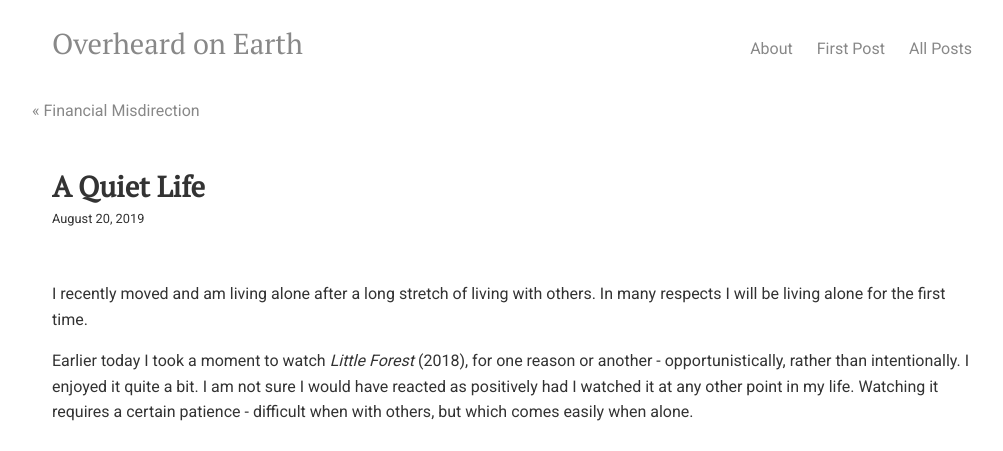
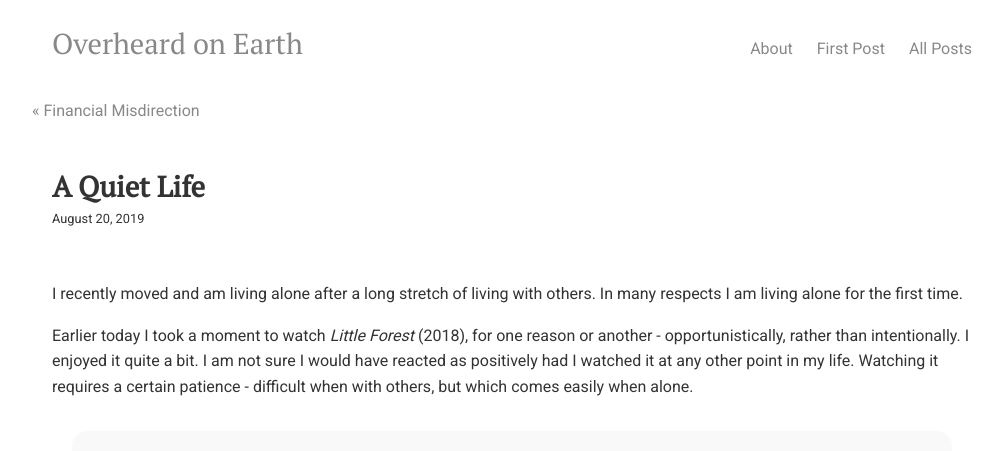
Before and after one commit to overheardonearth/overheardonearth.github.io, a Jekyll site: the page built from _posts/2019-08-20-a-quiet-life.html, in a window 1280 px wide, cut to the strip 0-451 px from the top of the page. Shown: the whole strip, without its empty margins (128-1131 px from the left). Built offline with Jekyll 4.4.1, drawn with Linux system fonts in a browser that asks for light colours; comment, search, counter and statistics services are not loaded.

Commit message:
Update 2019-08-20-a-quiet-life.html

```diff
--- a/_posts/2019-08-20-a-quiet-life.html
+++ b/_posts/2019-08-20-a-quiet-life.html
@@ -5,7 +5,7 @@ comments: true
 date: 2019-08-20
 ---
 
-I recently moved and am living alone after a long stretch of living with others. In many respects I will be living alone for the first time.
+I recently moved and am living alone after a long stretch of living with others. In many respects I am living alone for the first time.
 
 <p>
   Earlier today I took a moment to watch <i>Little Forest</i> (2018), for one reason or another - opportunistically, rather than intentionally. I enjoyed it quite a bit. I am not sure I would have reacted as positively had I watched it at any other point in my life. Watching it requires a certain patience - difficult when with others, but which comes easily when alone.
```
